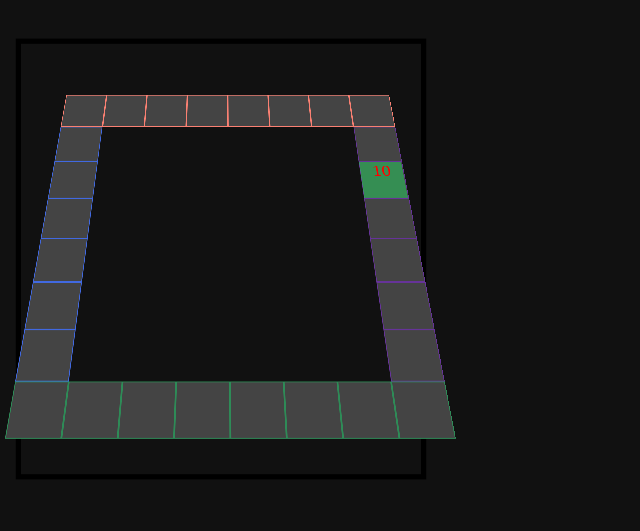
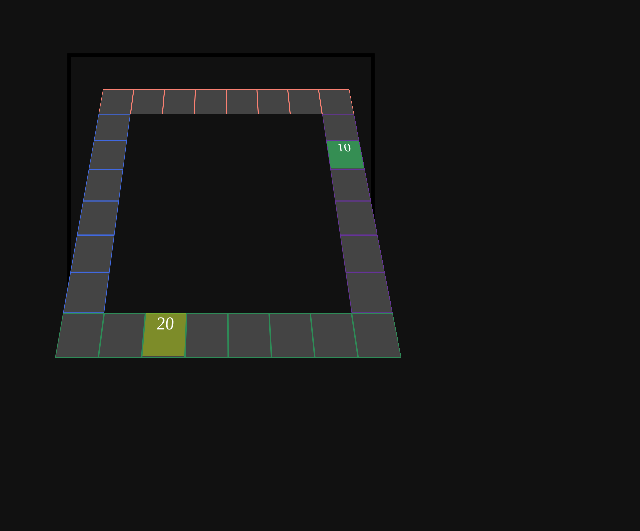
Before and after one commit to rayosdev/Game-of-Thrones-Board-Game, a plain HTML site: page board.html in a window 1280 px wide. Shown: the whole page, without its empty margins (0-640 px from the left). Drawn offline with Linux system fonts and the light colour scheme.

Commit message:
decupled the movment function from player one to pos:absolute element

```diff
--- a/board.html
+++ b/board.html
@@ -9,11 +9,10 @@
 <style>
     body{
         min-height: 100vh;
-        color: red;
         display: grid;
         border: solid black 13px;
         background: #111;
-        transform: scale(0.4);
+        transform: scale(0.3);
         /* transform: scale(0.7); */
         position: absolute;
         top: -300px;
@@ -72,10 +71,12 @@
     .players{
         height: 116px;
         width: 116px;
-        background: red;
+        color: white;
         float: left;
         position: relative;
-        top: 50px;
+        top: 0;
+        left: 0;
+        /* top: 50px; */
         z-index: 10;
         /* transform: perspective(200px) rotateX(25deg); */
         font-size: 50px;
@@ -84,9 +85,14 @@
 
     #player1{
         background: rgba(40, 212, 97, 0.514);
+        position: absolute;
+        /* left: 120px; */
     }
     #player2{
-        background: rgba(255, 0, 0, 0);
+        background: rgba(182, 211, 17, 0.507);
+        position: absolute;
+        top: 0;
+        left: 240px;
     }
 
 </style>
@@ -144,14 +150,19 @@
     <script>
         let tiles = document.getElementsByClassName('tile')
         let player1 = document.getElementById('player1')
+        let player2 = document.getElementById('player2')
 
         // console.log(player1);
 
         player1.style.top = "0px"
 
-        let tilePos      = {x:0, y:0}
-        let playerPos    = {x:0, y:0}
-        let playerOffset = {x:-307, y:-118}
+        // player1.style.left = `${42}px`
+        // player1.style.top = `${-1}px`
+
+        function moveToTile(element, number){
+
+            let elementPos    = {x:0, y:0}
+            let elementOffset = {x:42, y:-1}
 
             let tilesIndex = [
             //Top Side
@@ -188,41 +199,41 @@
                 {x:0,y:1}
             ]
 
-        function moveToTile(number){
+            elementPos.x = 120 * tilesIndex[number -1].x
+            elementPos.y = 120 * tilesIndex[number -1].y
 
+            elementPos.x += elementOffset.x
+            elementPos.y += elementOffset.y
 
-            playerPos.x = 120 * tilesIndex[number -1].x
-            playerPos.y = 120 * tilesIndex[number -1].y
+            element.style.left = `${elementPos.x}px`
+            element.style.top = `${elementPos.y}px`
 
-            playerPos.x += playerOffset.x
-            playerPos.y += playerOffset.y
-
-            player1.style.left = `${playerPos.x}px`
-            player1.style.top = `${playerPos.y}px`
-
-            player1.innerText = number
+            element.innerText = number
         }
 
 
         let tileNumber = 1
 
         setInterval(e => {
-            moveToTile(tileNumber)
+            moveToTile(player1,tileNumber)
             tileNumber += 1
 
-            if(tileNumber >= tilesIndex.length +1){
+            if(tileNumber >= 28 +1){
                 tileNumber = 1
             }
         }, 500)
 
-        // tiles[0].style.position = ""
-        // console.log("que: ", tiles);
+        let tileNumber2 = 1
 
+        setInterval(e => {
+            moveToTile(player2,tileNumber2)
+            tileNumber2 += 1
 
-        // setInterval(e => {
-        //     player1.style.top = pos.y + "px"
-        //     pos.y += 5
-        // }, 10)
+            if(tileNumber2 >= 28 +1){
+                tileNumber2 = 1
+            }
+        }, 250)
+
 
     </script>
 
```
Lines whose indentation alone changed are shown as unchanged.
